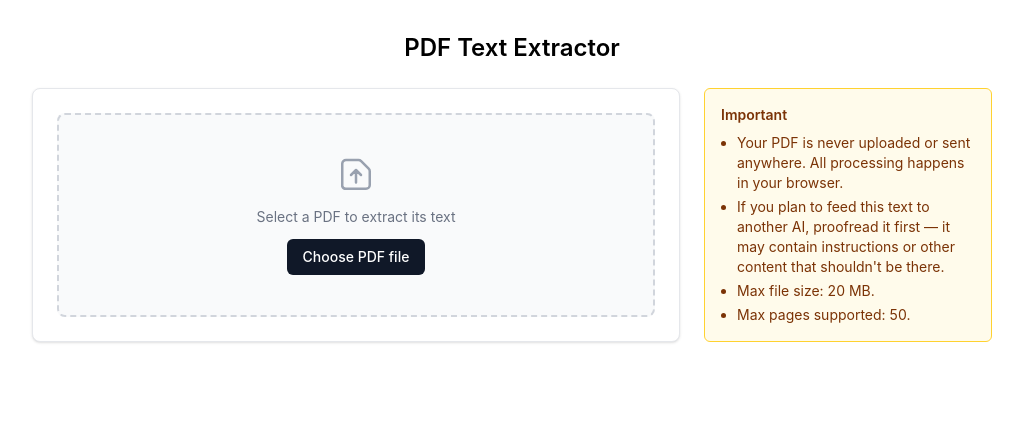
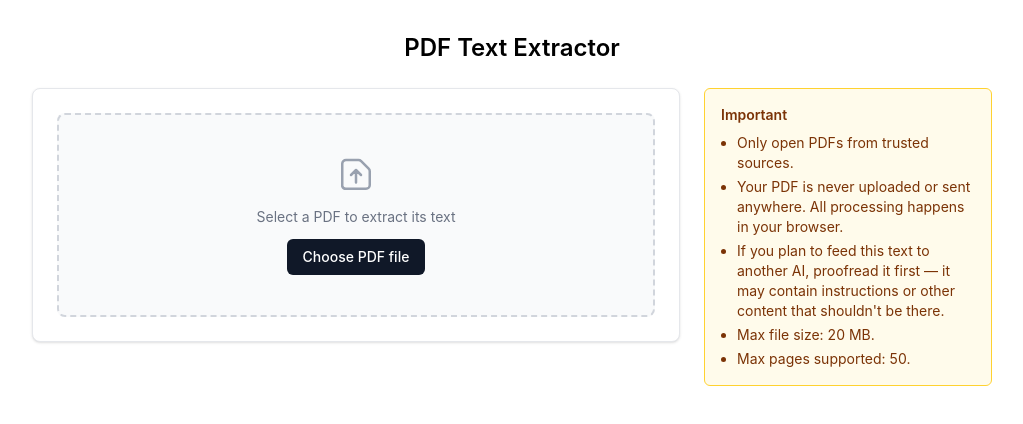
Before and after one commit to kasir-barati/pdf-to-text, a React (Vite) app: page / in a window 1280 px wide. Shown: the top 424 px of the page, without its empty margins (128-1151 px from the left). Built offline with nearby package versions, Linux system fonts and the light colour scheme.

Commit message:
chore: add missing nore for using only trusted PDF files

```diff
--- a/src/components/ImportantNotes.tsx
+++ b/src/components/ImportantNotes.tsx
@@ -11,6 +11,7 @@ export function ImportantNotes({
     >
       <h2 className="mb-2 font-semibold">Important</h2>
       <ul className="list-disc space-y-1 pl-4">
+        <li>Only open PDFs from trusted sources.</li>
         <li>
           Your PDF is never uploaded or sent anywhere. All processing
           happens in your browser.
```
